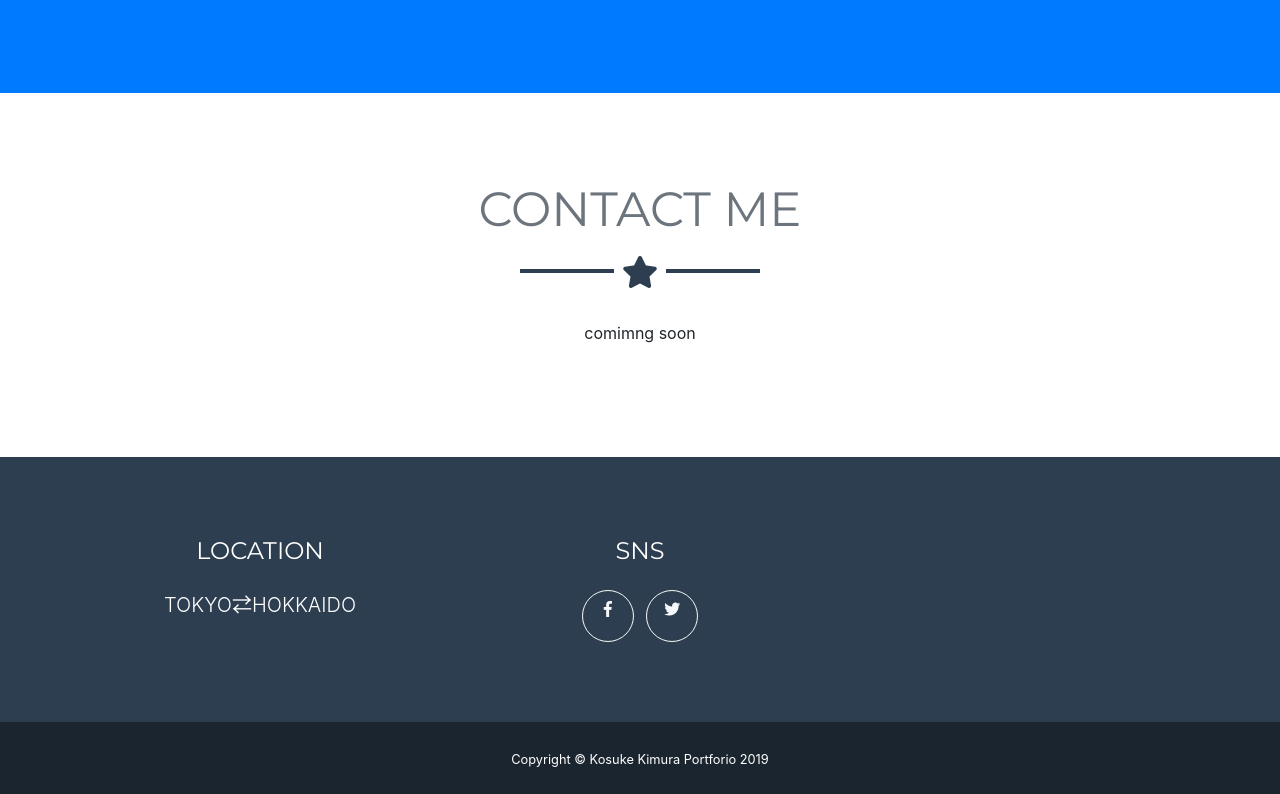
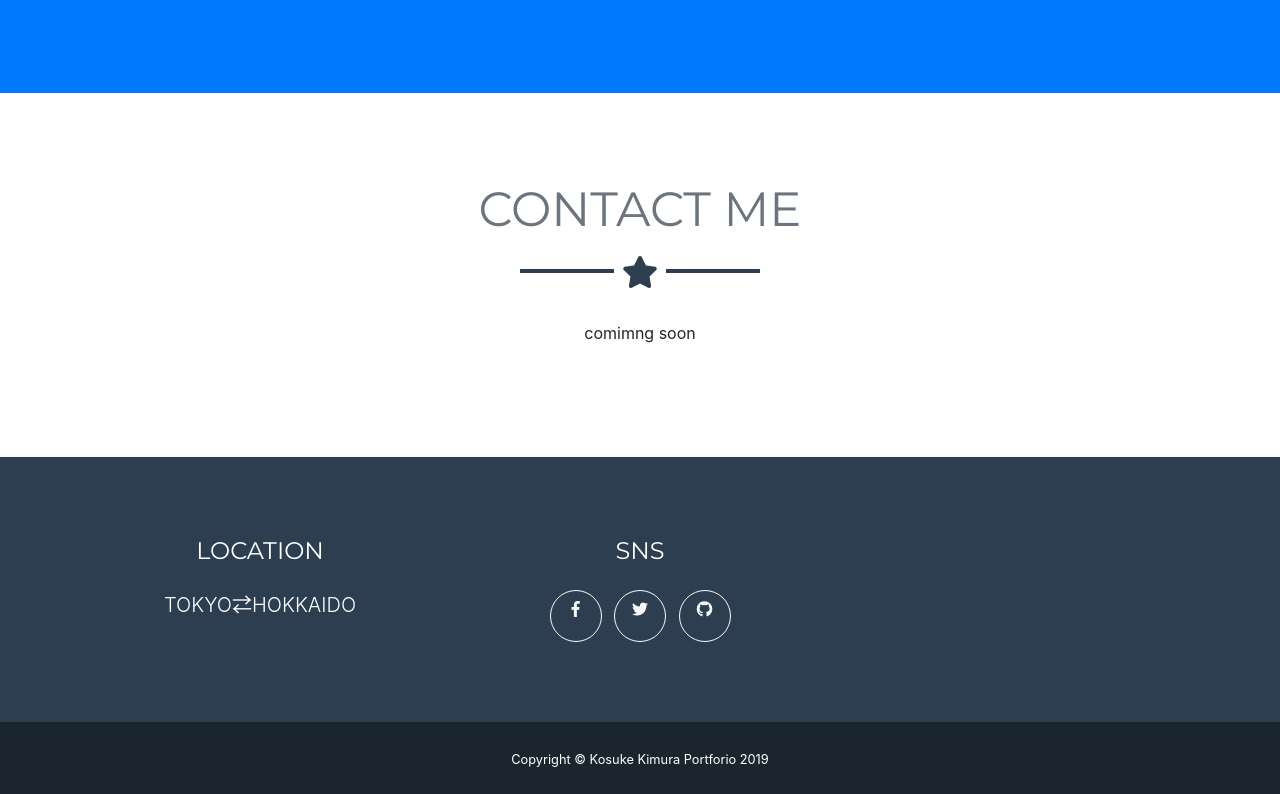
Before and after one commit to ko-kimura/ko-kimura.github.io, a website with bundled scripts: page index.html in a window 1280 px wide. Shown: the part 1714-2508 px from the top of the page. Built offline with nearby package versions, Linux system fonts and the light colour scheme.

Commit message:
edit footer

```diff
--- a/index.html
+++ b/index.html
@@ -152,6 +152,14 @@
                 <i class="fab fa-fw fa-twitter"></i>
               </a>
             </li>
+            <li class="list-inline-item">
+              <a class="btn btn-outline-light btn-social text-center rounded-circle" href="https://ko-kimura.github.io/" target="_blank">
+              <i class="fab fa-github"></i>
+            </a>
+          </li>
+
+
+
           </ul>
         </div>
         <!-- <div class="col-md-4">
```
